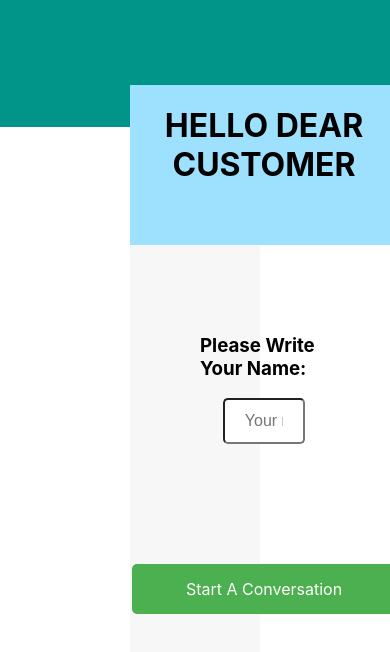
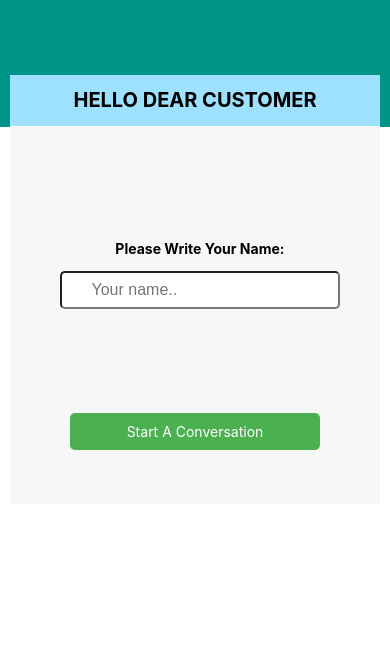
Before and after one commit to mohsen-pashootan/messenger-template, a React (Create React App) app: page / in a window 390 px wide. Shown: the top 652 px of the page. Built offline with nearby package versions, Linux system fonts and the light colour scheme.

Commit message:
done responsive

```diff
--- a/src/pages/chat/components/appStatus.js
+++ b/src/pages/chat/components/appStatus.js
@@ -63,11 +63,22 @@ export default function AppStatus({
             userName={userName}
             list={list}
             AddContact={AddContact}
+            onListModeClick={gotoListMode}
           />
         }
       </SideBar>
       <TitleBar
         first={
+          <React.Fragment>
+            {searchMode ? (
+              <FontAwesomeIcon
+                icon={faArrowLeft}
+                size="lg"
+                color="#009588"
+                className={styles["pointer"]}
+                onClick={gotoListMode}
+              />
+            ) : (
               <FontAwesomeIcon
                 icon={faBars}
                 size="lg"
@@ -75,6 +86,8 @@ export default function AppStatus({
                 className={styles["pointer"]}
                 onClick={gotoStatusMode}
               />
+            )}
+          </React.Fragment>
         }
         middle={
           <div className={styles["app-title"]}>
--- a/src/pages/chat/components/contactStatus.js
+++ b/src/pages/chat/components/contactStatus.js
@@ -12,7 +12,7 @@ export default function ContactStatus({ name, avatar }) {
         <p>{name}</p>
       </div>
       <div>
-        <p>
+        <p className={styles["describe"]}>
           About : ontrary to popular belief, Lorem Ipsum is not simply random
           text. It has roots in a piece of classical Latin literature from 45
           BC, making it over 2000 years old. Richard McClintock, a Latin
--- a/src/pages/chat/components/contactStatus.module.scss
+++ b/src/pages/chat/components/contactStatus.module.scss
@@ -25,4 +25,12 @@
         text-align: center;
         padding: 14px 30px 10px;
     }
+
+    .describe {
+        padding: 0px 10px;
+        text-align: justify;
+        text-overflow: ellipsis;
+        overflow: hidden;
+        white-space: break-spaces;
+    }
 }
--- a/src/pages/chat/components/ownerStatus.js
+++ b/src/pages/chat/components/ownerStatus.js
@@ -2,9 +2,26 @@ import React from "react";
 import { Link } from "react-router-dom";
 import styles from "./ownerStatus.module.scss";
 import Avatar from "./avatar";
+import { FontAwesomeIcon } from "@fortawesome/react-fontawesome";
+import { faArrowLeft } from "@fortawesome/free-solid-svg-icons";
 
-export default function OwnerStatus({ userName, list, AddContact }) {
+export default function OwnerStatus({
+  userName,
+  list,
+  AddContact,
+  onListModeClick,
+}) {
   return (
+    <React.Fragment>
+      <div className={styles["pointer-container"]}>
+        <FontAwesomeIcon
+          icon={faArrowLeft}
+          size="lg"
+          color="#009588"
+          className={styles["pointer"]}
+          onClick={onListModeClick}
+        />
+      </div>
       <div className={styles["my-status-container"]}>
         <div className={styles["avatar"]}>
           <Avatar className={styles["img"]} name={userName} url="/avatar.png" />
@@ -13,7 +30,7 @@ export default function OwnerStatus({ userName, list, AddContact }) {
           <p>{userName}</p>
         </div>
         <div>
-        <p>
+          <p className={styles["describe"]}>
             About : Eget nunc lobortis mattis aliquam faucibus purus in massa
             tempor. Amet porttitor eget dolor morbi. Eget duis at tellus at urna
             condimentum mattis.
@@ -35,5 +52,6 @@ export default function OwnerStatus({ userName, list, AddContact }) {
           Log Out
         </Link>
       </div>
+    </React.Fragment>
   );
 }
--- a/src/pages/chat/components/ownerStatus.module.scss
+++ b/src/pages/chat/components/ownerStatus.module.scss
@@ -29,6 +29,13 @@
         text-align: center;
         padding: 14px 30px 10px;
     }
+
+    .describe {
+        text-align: justify;
+        text-overflow: ellipsis;
+        overflow: hidden;
+        white-space: break-spaces;
+    }
 }
 
 .log-out {
--- a/src/pages/chat/components/sideBar.module.scss
+++ b/src/pages/chat/components/sideBar.module.scss
@@ -35,6 +35,14 @@
 
     &.show {
         width: 37.5%;
+
+        @media only screen and (max-width: 768px) {
+            width: 50%;
+        }
+
+        @media only screen and (max-width: 425px) {
+            width: 100%;
+        }
     }
 
     &.hide {
--- a/src/pages/chat/home.js
+++ b/src/pages/chat/home.js
@@ -17,6 +17,7 @@ export default function Home() {
   }
 
   return (
+    <div className={styles["home-wrapper"]}>
       <div className={styles["home-container"]}>
         <div className={styles["home-title"]}>
           <h1> HELLO DEAR CUSTOMER</h1>
@@ -41,5 +42,6 @@ export default function Home() {
           Start A Conversation
         </Link>
       </div>
+    </div>
   );
 }
--- a/src/pages/chat/home.module.scss
+++ b/src/pages/chat/home.module.scss
@@ -1,6 +1,12 @@
 @import '../../constants.scss';
 
+.home-wrapper {
+    width: 100%;
+}
+
 .home-container {
+    max-width: 1600px;
+    // width: 100%;
     box-sizing: border-box;
     display: flex;
     flex-flow: column wrap;
@@ -8,9 +14,23 @@
     padding-bottom: 50px;
     background-color: #f7f7f7;
 
+    @media only screen and (max-width: 768px) {
+
+        justify-items: center;
+        align-items: center;
+        margin: 40px 10px 0px;
+
+    }
+
     .home-title {
         background-color: #9de1fe;
+        width: 100%;
         text-align: center;
+
+        @media only screen and (max-width: 768px) {
+            font-size: 10px;
+            font-weight: 400;
+        }
     }
 
     .home-name {
@@ -18,14 +38,26 @@
         flex-flow: column wrap;
         align-items: center;
         justify-items: flex-end;
-        margin: 70px;
+        margin: 100px 30px;
+
+        @media only screen and (max-width: 768px) {
+            font-size: 12px;
+            font-weight: 400;
+        }
     }
 
     .home-input {
         padding: 12px 20px;
         width: 30%;
         border-radius: 5px;
-        font-size: 16px;
+        font-size: 12px;
+        justify-self: center;
+
+        @media only screen and (max-width: 768px) {
+            padding: 8px 30px;
+            width: 80%;
+            font-size: 16px;
+        }
     }
 
     .home-button {
@@ -42,5 +74,13 @@
         display: flex;
         justify-content: center;
         align-self: center;
+
+        @media only screen and (max-width: 768px) {
+            width: 55%;
+            padding: 10px 23px;
+            font-size: 14px;
+
+
+        }
     }
 }
--- a/src/pages/chat/index.js
+++ b/src/pages/chat/index.js
@@ -99,7 +99,9 @@ export default function Index({ match }) {
 
   return (
     <div className={styles["layout"]}>
-      <div className={styles["side"]}>
+      <div
+        className={styles[`${!state.selectedChatId ? "side-small" : "side"}`]}
+      >
         <AppStatus
           onSearch={handleSearch}
           selfStatusMode={handleStatusMode}
@@ -130,7 +132,9 @@ export default function Index({ match }) {
             })}
         </List>
       </div>
-      <div className={styles["main"]}>
+      <div
+        className={styles[`${state.selectedChatId ? "main-small" : "main"}`]}
+      >
         {state.selectedChatId && (
           <>
             <ChatDetail
--- a/src/pages/chat/index.module.scss
+++ b/src/pages/chat/index.module.scss
@@ -11,4 +11,33 @@
 
 .side {
   border-right: solid 2px #ccc;
+
+  @media only screen and (max-width: 768px) {
+    display: none;
+  }
 }
+
+.side-small {
+  @media only screen and (max-width: 768px) {
+    width: 100%;
+    position: absolute;
+    display: block;
+  }
+}
+
+.main {
+  position: relative;
+
+  @media only screen and (max-width: 768px) {
+    display: none;
+  }
+}
+
+.main-small {
+  @media only screen and (max-width: 768px) {
+    display: block;
+    width: 100%;
+    height: 93%;
+    position: absolute;
+  }
+}
```
Lines whose indentation alone changed are shown as unchanged.
